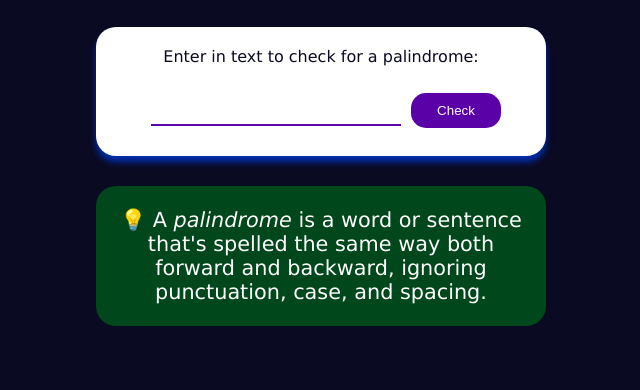
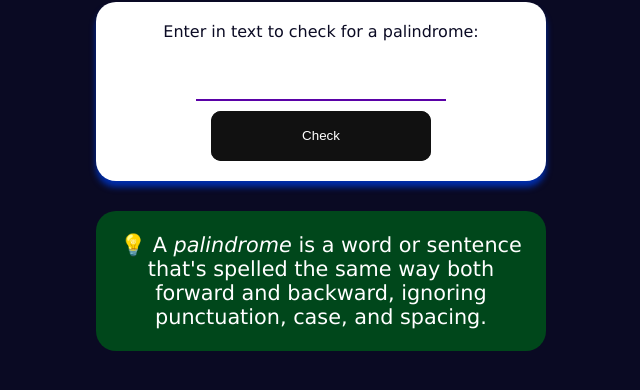
Before and after one commit to eliarmenti96/palimdrome_checker, a plain HTML site: page index.html in a window 1280 px wide. Shown: the part 272-662 px from the top of the page, without its empty margins (319-959 px from the left). Drawn offline with Linux system fonts and the light colour scheme.

Commit message:
modificato stile bottone

```diff
--- a/style.css
+++ b/style.css
@@ -52,13 +52,70 @@
 }
 
 .palindrome-btn {
-    width: 90px;
+  /* width: 90px;
   border: none;
   padding: 10px;
   border-radius: 15px;
   background-color: #5a01a7;
   color: #fff;
+  cursor: pointer; */
+  width: 220px;
+  height: 50px;
+  border: none;
+  outline: none;
+  color: #fff;
+  background: #111;
   cursor: pointer;
+  position: relative;
+  z-index: 0;
+  border-radius: 10px;
+}
+
+.palindrome-btn:before {
+  content: '';
+  background: linear-gradient(45deg, #ff0000, #ff7300, #fffb00, #48ff00, #00ffd5, #002bff, #7a00ff, #ff00c8, #ff0000);
+  position: absolute;
+  top: -2px;
+  left:-2px;
+  background-size: 400%;
+  z-index: -1;
+  filter: blur(5px);
+  width: calc(100% + 4px);
+  height: calc(100% + 4px);
+  animation: glowing 20s linear infinite;
+  opacity: 0;
+  transition: opacity .3s ease-in-out;
+  border-radius: 10px;
+}
+
+.palindrome-btn:active {
+  color: #000
+}
+
+.palindrome-btn:active:after {
+  background: transparent;
+}
+
+.palindrome-btn:hover:before {
+  opacity: 1;
+}
+
+.palindrome-btn:after {
+  z-index: -1;
+  content: '';
+  position: absolute;
+  width: 100%;
+  height: 100%;
+  background: #111;
+  left: 0;
+  top: 0;
+  border-radius: 10px;
+}
+
+@keyframes glowing {
+  0% { background-position: 0 0; }
+  50% { background-position: 400% 0; }
+  100% { background-position: 0 0; }
 }
 
 .palindrome-input {
```
Lines whose indentation alone changed are shown as unchanged.
